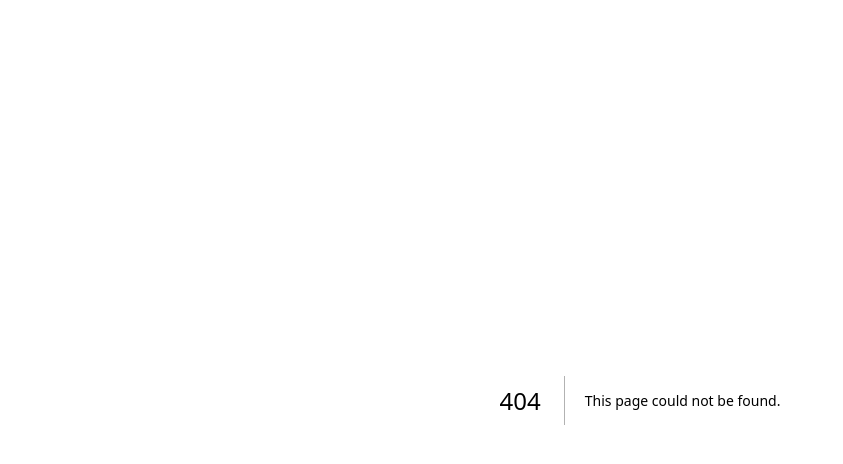
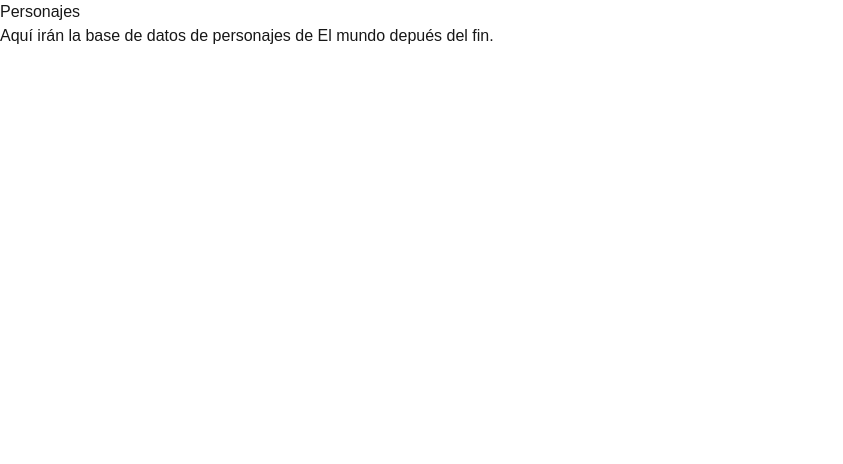
Before and after one commit to PaolaCerpa/the-world-after-the-fall, a Next.js app: page /personajes in a window 1280 px wide. Before the commit this address had no page. Shown: the top 464 px of the page, without its empty margins (0-843 px from the left). Built offline with nearby package versions, Linux system fonts and the light colour scheme.

Commit message:
feat(personajes): agregar pagina de personajes

```diff
--- /dev/null
+++ b/src/app/personajes/page.tsx
@@ -0,0 +1,8 @@
+export default function PersonajesPage() {
+    return (
+        <div>
+            <h1>Personajes</h1>
+            <p>Aquí irán la base de datos de personajes de El mundo depués del fin.</p>
+        </div>
+    );
+}
```
